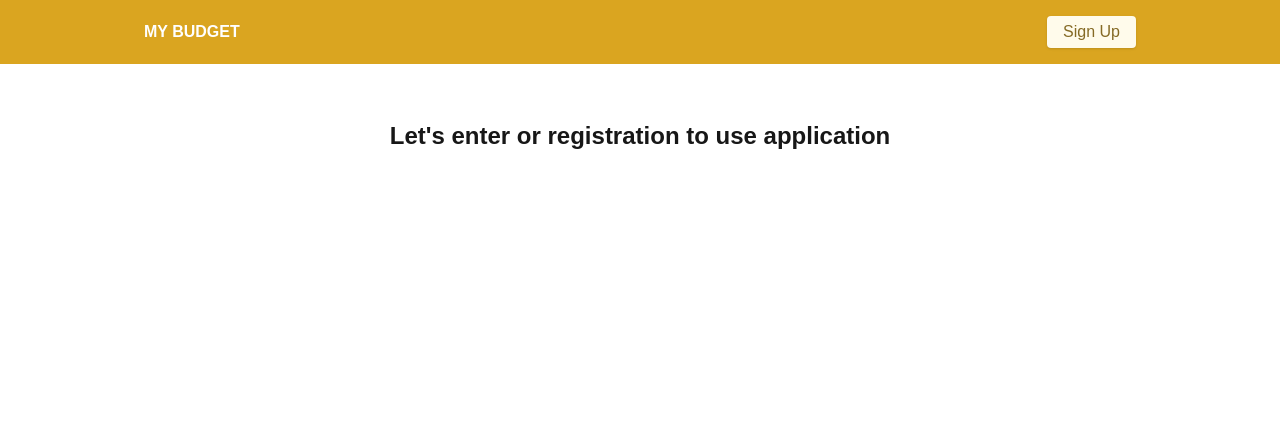
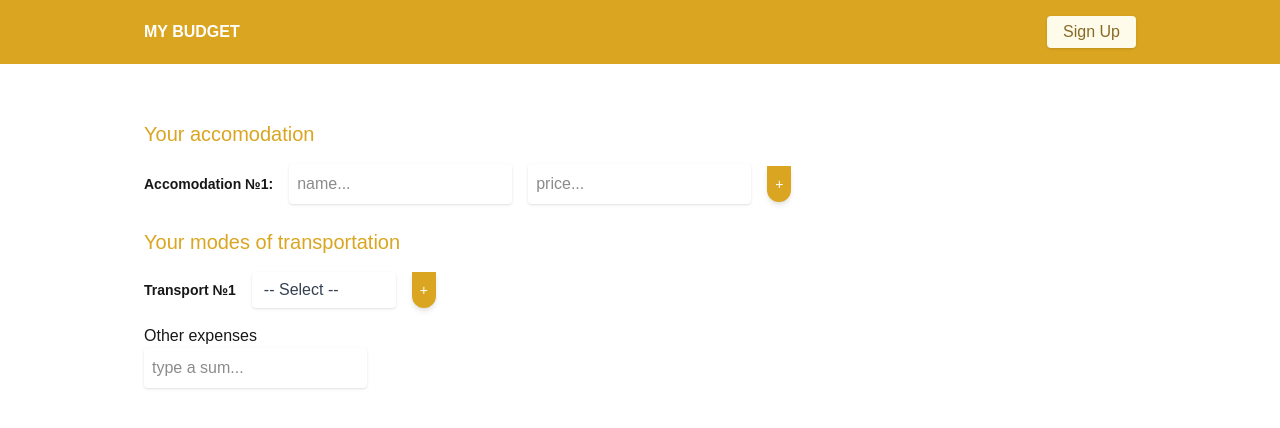
Before and after one commit to vikatiurne/my-budget, a Next.js app in the folder web/: page / in a window 1280 px wide. Shown: the top 428 px of the page. Built offline with nearby package versions, Linux system fonts and the light colour scheme; no server answers.

Commit message:
btns field array

```diff
--- a/web/src/components/Main.tsx
+++ b/web/src/components/Main.tsx
@@ -8,7 +8,7 @@ import { useAuthContext } from "@/hooks/useAuthContext";
 import { useBudgetQuery } from "@/hooks/useBudgetQuery";
 
 import Expense from "./expenses/Expense";
-
+import FullCostsTravel from "./travel/FullCostsTravel";
 
 const Main = () => {
   const [budgetId, setBudgetId] = useState<string>("");
@@ -25,17 +25,18 @@ const Main = () => {
 
   return (
     <Container>
-
-      {isAuth ? (
+      <FullCostsTravel />
+      {isAuth && (
         <>
           <Budget />
           {budgetId ? <Expense /> : null}
         </>
-      ) : (
-        <p className="text-center text-2xl font-bold">
-          Let&apos;s enter or registration to use application
-        </p>
       )}
+      {/* // : (
+      //   <p className="text-center text-2xl font-bold">
+      //     Let&apos;s enter or registration to use application
+      //   </p>
+      // )} */}
     </Container>
   );
 };
--- /dev/null
+++ b/web/src/components/UI/CastomSelect.tsx
@@ -0,0 +1,33 @@
+import React, { useState } from "react";
+
+const CustomSelect = () => {
+  const [selected, setSelected] = useState("");
+  const options = [
+    { value: "car", label: "Car" },
+    { value: "train", label: "Train" },
+    { value: "fly", label: "Fly" },
+    { value: "bus", label: "Bus" },
+    { value: "chip", label: "Chip" },
+  ];
+
+  return (
+    <div className="relative inline-block w-36">
+      <button className="shadow w-full appearance-none rounded py-2 px-3 text-gray-700 leading-tight focus:outline-none focus:shadow-outline">
+        {selected || "-- Select --"}
+      </button>
+      <ul className="absolute z-10 w-full bg-white border border-gray-300 rounded shadow-lg mt-1">
+        {options.map((option) => (
+          <li
+            key={option.value}
+            onClick={() => setSelected(option.label)}
+            className="py-2 px-3 text-gray-700 hover:bg-gray-100 cursor-pointer"
+          >
+            {option.label}
+          </li>
+        ))}
+      </ul>
+    </div>
+  );
+};
+
+export default CustomSelect;
--- a/web/src/components/budget/BudgetInfo.tsx
+++ /dev/null
@@ -1,11 +0,0 @@
-import React from 'react'
-
-const BudgetInfo = () => {
-  return (
-      <div>
-
-    </div>
-  )
-}
-
-export default BudgetInfo
--- a/web/src/components/travel/AccommodationForm.tsx
+++ b/web/src/components/travel/AccommodationForm.tsx
@@ -1,15 +1,18 @@
-import { IAccommodation } from '@/types/types';
-import React, { useEffect } from 'react'
-import { useFieldArray, useForm } from 'react-hook-form';
+import { IAccommodation } from "@/types/types";
+import React, { useEffect } from "react";
+import { useFieldArray, useForm } from "react-hook-form";
+import BtnsFialdsArray from "./BtnsFialdsArray";
 
 const AccommodationForm = () => {
   const methods = useForm<{ hotels: IAccommodation[] }>();
-    const { register, handleSubmit, control } = methods;
+  const { register, control } = methods;
 
   const { fields, append, remove } = useFieldArray({
     control,
     name: "hotels",
   });
+
+  console.log(fields)
 
   useEffect(() => {
     if (fields.length === 0) {
@@ -17,12 +20,11 @@ const AccommodationForm = () => {
     }
   }, [append, fields.length]);
 
-
   return (
-      <div>
+    <div className="mb-6">
+      <h4 className="mb-4 text-xl text-[#daa520]">Your accomodation</h4>
       {fields.map((item, idx) => (
-          <div key={item.id} className="flex gap-4 mb-4">
-            <div className="flex flex-wrap gap-2 items-center ">
+        <div key={item.id} className="flex gap-4 mb-4 flex-wrap items-center">
           <label htmlFor={`name-${idx}`} className="text-sm font-bold">
             Accomodation №{idx + 1}:
           </label>
@@ -45,25 +47,12 @@ const AccommodationForm = () => {
             />
 
             <div className="flex gap-2 items-center ">
-                  {idx === 0 && (
-                    <button
-                      className="p-2 w-6 shadow-md rounded-b-full bg-[#daa520] text-white uppercase text-sm cursor-pointer"
-                      type="button"
-                      onClick={() => append({ nameHotel: "", price: null })}
-                    >
-                      +
-                    </button>
-                  )}
-                  {idx !== 0 && (
-                    <button
-                      type="button"
-                      onClick={() => remove(idx)}
-                      className="p-2 w-6  shadow-md rounded-t-full bg-[#daa520] text-white font-bold uppercase text-sm cursor-pointer"
-                    >
-                      -
-                    </button>
-                  )}
-                </div>
+              <BtnsFialdsArray
+                idx={idx}
+                fields={fields}
+                append={() => append({ nameHotel: "", price: null })}
+                remove={() => remove(idx)}
+              />
             </div>
           </div>
         </div>
@@ -72,4 +61,4 @@ const AccommodationForm = () => {
   );
 };
 
-export default AccommodationForm
+export default AccommodationForm;
--- /dev/null
+++ b/web/src/components/travel/BtnsFialdsArray.tsx
@@ -0,0 +1,40 @@
+import { ITransport, IAccommodation } from "@/types/types";
+import React from "react";
+
+interface BtnsFialdsArrayProps {
+  idx: number;
+  fields: (ITransport | IAccommodation)[];
+  append: () => void;
+  remove: () => void;
+}
+
+const BtnsFialdsArray: React.FC<BtnsFialdsArrayProps> = ({
+  idx,
+  fields,
+  append,
+  remove,
+}) => {
+  return (
+    <>
+      {idx + 1 === fields.length ? (
+        <button
+          className="p-2 w-6 shadow-md rounded-b-full bg-[#daa520] text-white  text-sm cursor-pointer"
+          type="button"
+          onClick={append}
+        >
+          +
+        </button>
+      ) : (
+        <button
+          type="button"
+          onClick={remove}
+          className="p-2 w-6 shadow-md rounded-t-full bg-[#816f42] text-white font-bold text-sm cursor-pointer"
+        >
+          -
+        </button>
+      )}
+    </>
+  );
+};
+
+export default BtnsFialdsArray;
--- /dev/null
+++ b/web/src/components/travel/FullCostsTravel.tsx
@@ -0,0 +1,35 @@
+import { ITravelCosts } from "@/types/types";
+import React from "react";
+import { FormProvider, useForm } from "react-hook-form";
+import AccommodationForm from "./AccommodationForm";
+import RoadForm from "./RoadForm";
+import { useAuthContext } from "@/hooks/useAuthContext";
+
+const FullCostsTravel = () => {
+  const { isAuth } = useAuthContext();
+  const methods = useForm<ITravelCosts>({
+    defaultValues: { extra: null },
+  });
+  const { register, handleSubmit, reset } = methods;
+
+  const onSubmit = () => {};
+
+  return (
+    <FormProvider {...methods}>
+      <form onSubmit={handleSubmit(onSubmit)}>
+        <AccommodationForm />
+        <RoadForm />
+        <label htmlFor="other">Other expenses</label>
+        <input
+          className="p-2 block  border-gray-300 outline-none rounded shadow-sm  dark:shadow-amber-50"
+          type="number"
+          placeholder="type a sum..."
+          {...register("extra")}
+        />
+        {!!isAuth && <button type="submit">Save Budget</button>}
+      </form>
+    </FormProvider>
+  );
+};
+
+export default FullCostsTravel;
--- a/web/src/components/travel/RoadForm.tsx
+++ b/web/src/components/travel/RoadForm.tsx
@@ -1,20 +1,61 @@
 import { ITransport } from "@/types/types";
-import React from "react";
-import { Controller, useForm } from "react-hook-form";
+import React, { useEffect, useState } from "react";
+import { Controller, useFieldArray, useForm } from "react-hook-form";
+import BtnsFialdsArray from "./BtnsFialdsArray";
 
 const RoadForm = () => {
-  const { control } = useForm<ITransport>();
+  const { register, control, watch } = useForm<{ transport: ITransport[] }>();
+  const [selestedTransportValue, setSelestedTransportValue] = useState<
+    ITransport[]
+  >([]);
+
+  const { fields, append, remove } = useFieldArray({
+    control,
+    name: "transport",
+  });
+
+  const transportValues = watch();
+  console.log(fields);
+  useEffect(() => {
+    if (transportValues && transportValues.transport) {
+      const selectedTransport = transportValues.transport.map((item) => {
+        return {
+          typeofTransport: item.typeofTransport,
+          price: item.price,
+        };
+      });
+      // setTransportValue(selectedTransport);
+
+      // selectedTransport.map(item => (
+
+      // ))
+    }
+  }, [transportValues]);
+
+  useEffect(() => {
+    if (fields.length === 0) {
+      append({ typeofTransport: "", price: null });
+    }
+  }, [append, fields.length]);
 
   return (
     <div>
-      <label htmlFor="select">Choose type of transport</label>
+      <h4 className="mb-4 text-xl text-[#daa520]">
+        Your modes of transportation
+      </h4>
+      {fields.map((item, idx) => (
+        <div key={item.id} className="flex gap-4 mb-4 flex-wrap items-center">
+          <label htmlFor="select" className="text-sm font-bold">Transport №{idx+1}</label>
           <Controller
-        name="typeofTransport"
+            name={`transport.${idx}.typeofTransport`}
             control={control}
             defaultValue=""
             render={({ field }) => (
-          <select {...field}>
-            <option value=""></option>
+              <select
+                {...field}
+                className="shadow w-36 appearance-none rounded py-2 px-3 text-gray-700 leading-tight focus:outline-none focus:shadow-outline"
+              >
+                <option value="">-- Select --</option>
                 <option value="car">Car</option>
                 <option value="train">Train</option>
                 <option value="fly">Fly</option>
@@ -23,6 +64,29 @@ const RoadForm = () => {
               </select>
             )}
           />
+          {/* {transportValue !== "car" && transportValue !== "" ? (
+            <>
+              <input
+                className="p-1.5 block w-20 border-gray-300 outline-none rounded shadow-sm  dark:shadow-amber-50"
+                type="number"
+                placeholder="sum..."
+                {...register(`transport.${idx}.price`, {
+                  required: "field is required",
+                })}
+              />
+              <p>₴</p>
+            </>
+          ) : null} */}
+          <div className="flex gap-2 items-center ">
+            <BtnsFialdsArray
+              idx={idx}
+              fields={fields}
+              append={() => append({ typeofTransport: "", price: null })}
+              remove={() => remove(idx)}
+            />
+          </div>
+        </div>
+      ))}
     </div>
   );
 };
--- a/web/src/types/types.ts
+++ b/web/src/types/types.ts
@@ -35,7 +35,7 @@ export interface ErrorResponse {
 
 export interface ITransport {
   typeofTransport: string;
-  price: number;
+  price: number|null;
 }
 
 export interface IAccommodation {
@@ -43,12 +43,12 @@ export interface IAccommodation {
   price: number|null;
 }
 
-export interface ITravelCosts extends Document {
+export interface ITravelCosts {
   _id: string;
   title: string;
   accommodation: IAccommodation[];
   transport: ITransport[];
-  extra?: number;
+  extra?: number|null;
   total: number;
   budget_id?: string;
   user_id?: string;
```
Lines whose indentation alone changed are shown as unchanged.
